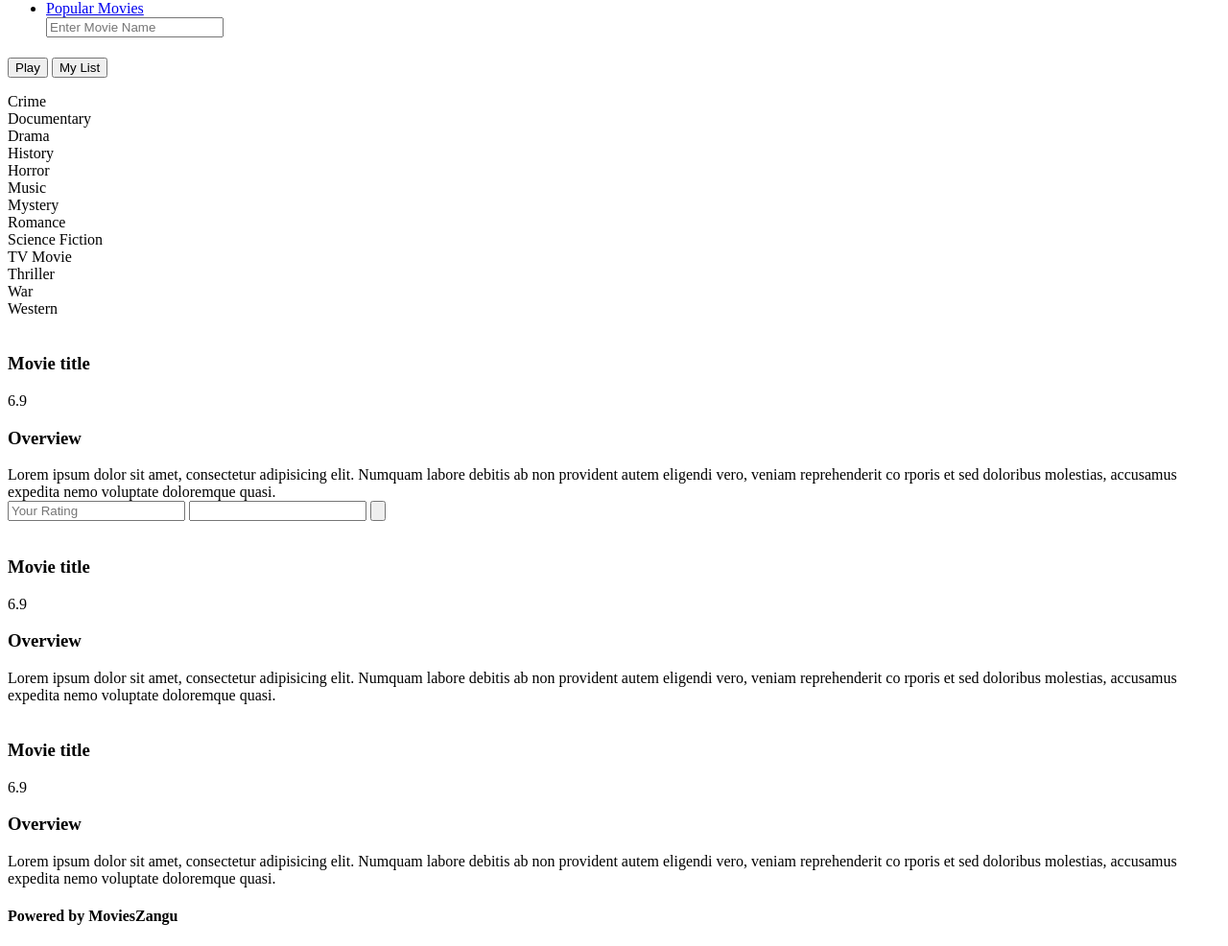
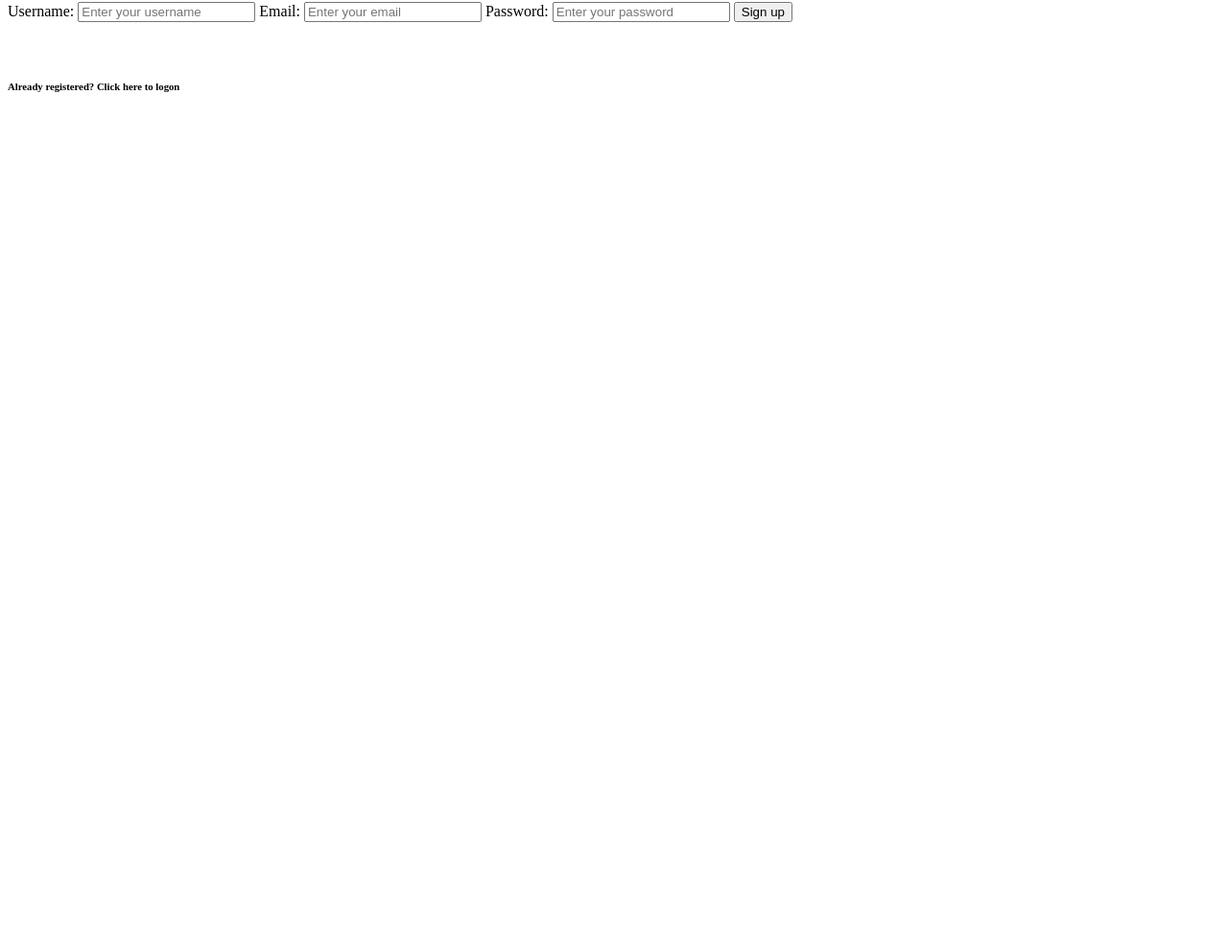
Before and after one commit to VincentLangat033/Phase-1-Project, a plain HTML site: page index.html in a window 1280 px wide. Shown: the part 78-1064 px from the top of the page at 96% size. After the commit the page ends 800 px from the top, so only its background shows below. Drawn offline with Linux system fonts and the light colour scheme; no server answers.

Commit message:
set the sigup page as the landing page

```diff
--- a/index.html
+++ b/index.html
@@ -1,97 +1,32 @@
 <!DOCTYPE html>
-<html lang="en">
+<html>
 <head>
-    <meta charset="UTF-8">
-    <meta http-equiv="X-UA-Compatible" content="IE=edge">
-    <meta name="viewport" content="width=device-width, initial-scale=1.0">
-    <link rel="stylesheet" href="./assets/css/style.css">
-    <title>Document</title>
+	<title>Sign up / Login</title>
+	<link rel="stylesheet" type="text/css" href="css/index.css">
 </head>
 <body>
-    <div class="navBar">
-        <div class="movieIcon">Movies-Zangu</div>
-        <nav class="navBarEl">
-            <ul class="navBarList">
-                <li><a href="./index.html">Home</a></li>
-                <li> <a href="#" id="newMovies">New</a> </li>
-                <li><a href="./index.html">Popular Movies</a></li>
-                <form action="#" class="form" id="form">
-                    <input type="text" placeholder="Enter Movie Name" class="search">
-                </form>
+	<div class="container">
+		<div class="form-container">
+			<h1>Sign up</h1>
+			<form>
+				<label for="username">Username:</label>
+				<input type="text" id="username" name="username" placeholder="Enter your username" required>
 
-            </ul>
+				<label for="email">Email:</label>
+				<input type="email" id="email" name="email" placeholder="Enter your email" required>
 
-        </nav>
+				<label for="password">Password:</label>
+				<input type="password" id="password" name="password" placeholder="Enter your password" required>
 
-    </div>
-    <div id="banner">
-        <div id="banner__fadeUp"></div>
-        <div id="banner__contents">
-            <h1 id="banner__title"></h1>
-            <div id="banner__buttons">
-                <button id="banner__button">Play</button>
-                <button id="banner__button">My List</button>
-            </div>
-            <p id="banner__description"></p>
-        </div>
-        <div id="banner__fadeBottom"></div>
-    </div>
+				<input type="submit" value="Sign up">
+			</form>
+			<br> </br>
+			<h6>Already registered? Click here to logon</h6>
+		</div>
 
-    <!-- create a div tag where my movie genres will be appended -->
-    <div id="tags">My Movie genres goes here</div>
-    <main id="main">
-        <div class="movie">
-            <img src="./assets/images/movies-zangu.png" alt="">
-            <div class="movie-info">
-                <h3>Movie title</h3>
-                <span class="green">6.9</span>
-            </div>
-            <div class="overview">
-                <h3>Overview</h3>
-                Lorem ipsum dolor sit amet,
-                consectetur adipisicing elit. Numquam labore
-                debitis ab non provident autem eligendi vero, veniam reprehenderit co
-                rporis et sed doloribus molestias, accusamus expedita nemo voluptate doloremque quasi.
-                 <br>
-                <form action="#">
-                    <input type="text" placeholder="Your Rating" class="yourRating" id="yourRating">
-                    <input type="btn" name="Your Rating" id="buttonRating">
-                    <input type="button" value="">
-                </form>
-            </div>
-        </div>
-        <div class="movie">
-            <img src="./assets/images/movies-zangu.png" alt="">
-            <div class="movie-info">
-                <h3>Movie title</h3>
-                <span class="orange">6.9</span>
-            </div>
-            <div class="overview">
-                <h3>Overview</h3>
-                Lorem ipsum dolor sit amet,
-                consectetur adipisicing elit. Numquam labore
-                debitis ab non provident autem eligendi vero, veniam reprehenderit co
-                rporis et sed doloribus molestias, accusamus expedita nemo voluptate doloremque quasi.
-            </div>
-        </div>
-        <div class="movie">
-            <img src="./assets/images/movies-zangu.png" alt="">
-            <div class="movie-info">
-                <h3>Movie title</h3>
-                <span class="red">6.9</span>
-            </div>
-            <div class="overview">
-                <h3>Overview</h3>
-                Lorem ipsum dolor sit amet,
-                consectetur adipisicing elit. Numquam labore
-                debitis ab non provident autem eligendi vero, veniam reprehenderit co
-                rporis et sed doloribus molestias, accusamus expedita nemo voluptate doloremque quasi.
-            </div>
-        </div>
-    </main>
-    <footer class="footer">
-        <h4>Powered by MoviesZangu</h4>
-    </footer>
-    <script src="./assets/js/main.js"></script>
+
+	</div>
+
+	<script src="script.js"></script>
 </body>
 </html>
```
